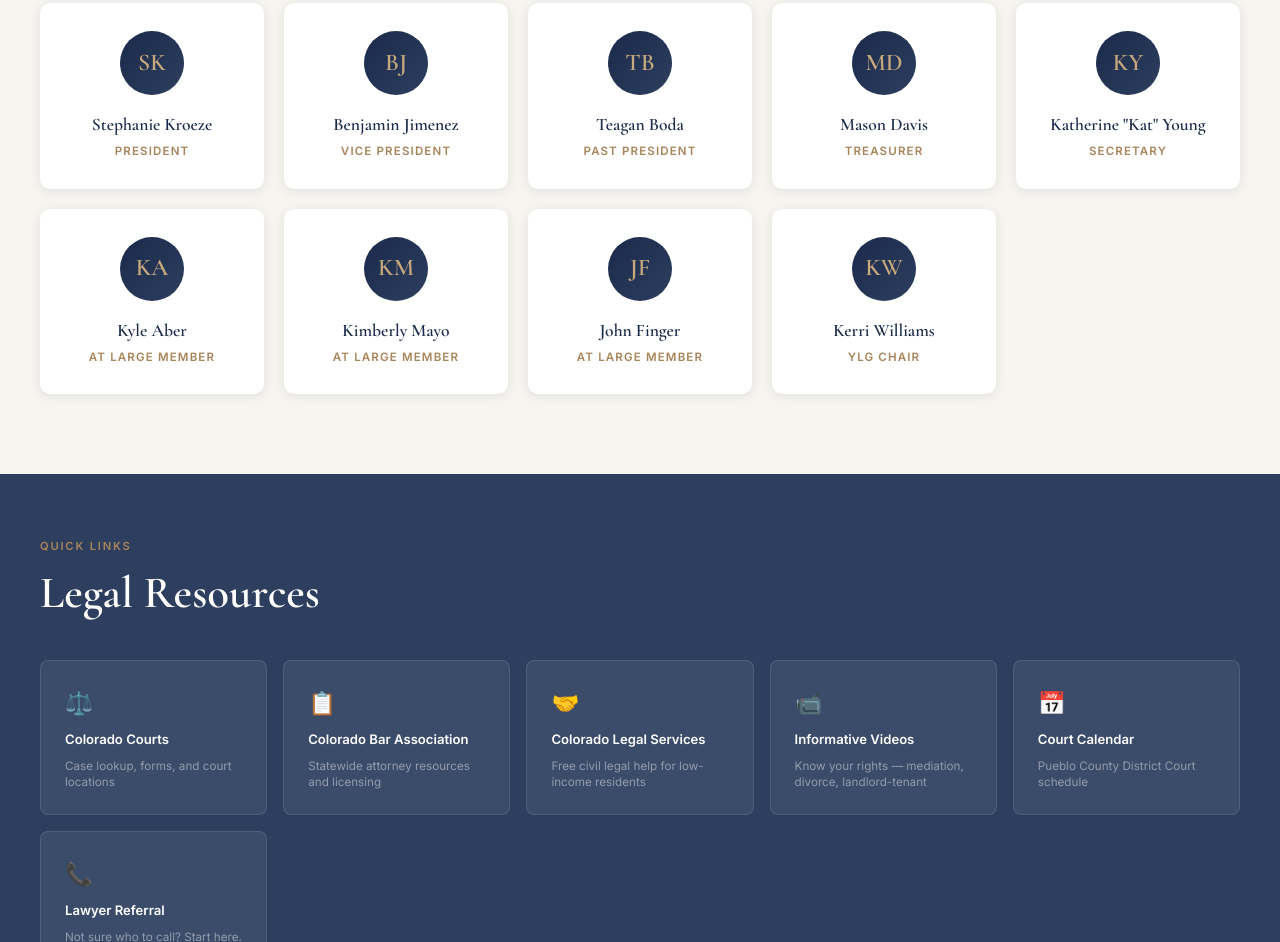
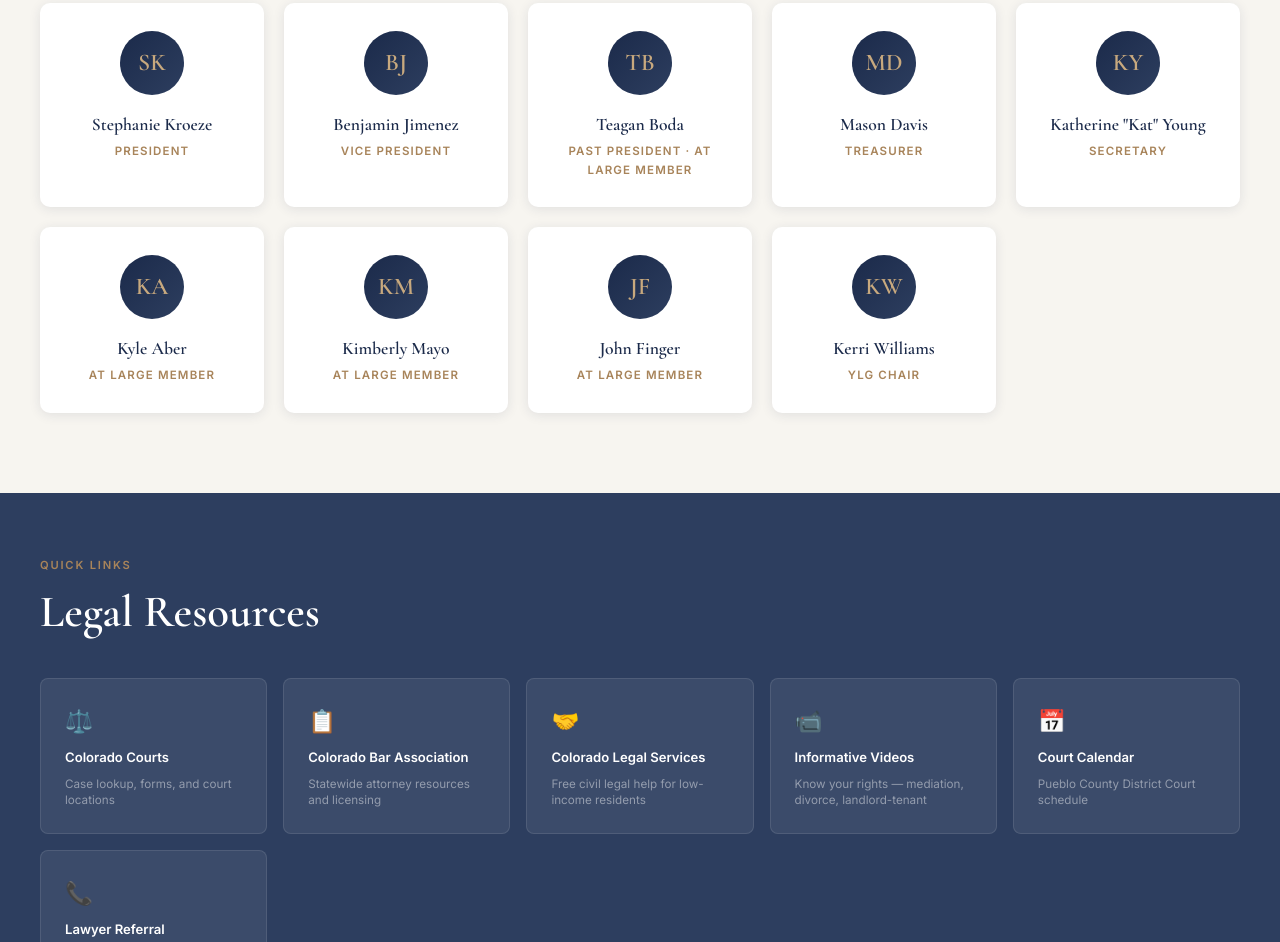
Before and after one commit to ghandrews2004-ux/PCBA-Website, a plain HTML site: page index.html in a window 1280 px wide. Shown: the part 3998-4940 px from the top of the page. Drawn offline with nearby package versions, Linux system fonts and the light colour scheme.

Commit message:
Update index.html
changed teagans title

```diff
--- a/index.html
+++ b/index.html
@@ -524,7 +524,7 @@
         <div class="leader-card">
           <div class="leader-avatar">TB</div>
           <div class="leader-name">Teagan Boda</div>
-          <div class="leader-role">Past President</div>
+          <div class="leader-role">Past President · At Large Member</div>
         </div>
 
         <div class="leader-card">
```
